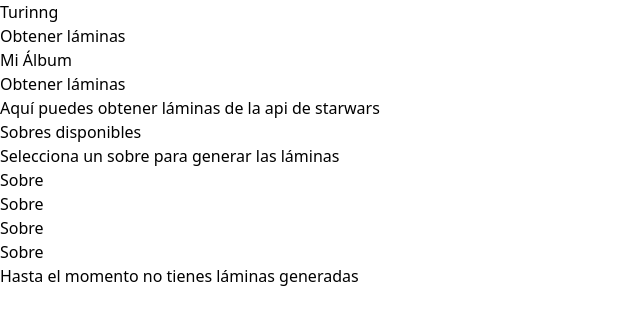
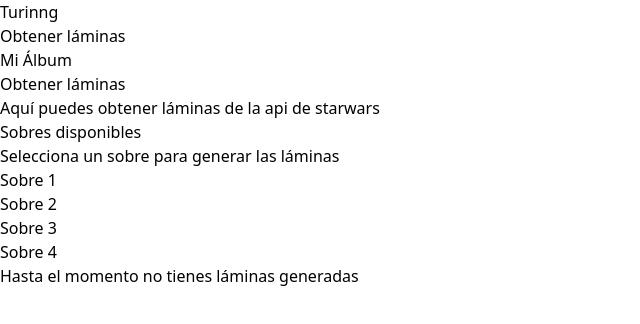
Before and after one commit to brayanyepesc/swapi, a React (Vite) app: page /obtener-laminas in a window 1280 px wide. Shown: the top 324 px of the page, without its empty margins (0-640 px from the left). Built offline with nearby package versions, Linux system fonts and the light colour scheme.

Commit message:
ref: refactor laminas page reusing code and improving lines quantity

```diff
--- /dev/null
+++ b/src/components/atoms/Sobre/Sobre.tsx
@@ -0,0 +1,9 @@
+import { SobreProps } from "./types"
+
+export const Sobre = ({ id, name }: SobreProps) => {
+    return (
+        <li key={id} className="w-full h-full p-4 text-center hover:bg-gray-900 transition-all cursor-pointer bg-gray-800 text-white rounded">
+            { name }
+        </li>
+    )
+}
--- /dev/null
+++ b/src/components/atoms/Sobre/types.ts
@@ -0,0 +1,4 @@
+export interface SobreProps {
+    id: number;
+    name: string;
+}
--- /dev/null
+++ b/src/components/atoms/index.ts
@@ -0,0 +1 @@
+export * from "./Sobre/Sobre"
--- a/src/pages/Laminas.tsx
+++ b/src/pages/Laminas.tsx
@@ -1,4 +1,7 @@
+import { Sobre } from "../components/atoms";
 import { Header } from "../components/molecules";
+import { ISobre } from "../types/types";
+import { sobresDisponiblesMock } from "../utils/constantes";
 
 export default function Laminas() {
     return (
@@ -14,18 +17,11 @@ export default function Laminas() {
                         <p className="my-2 text-sm">Selecciona un sobre para generar las láminas</p>
                     </div>
                     <ul className="h-full w-full grid grid-cols-2 gap-2">
-                        <li className="w-full h-full p-4 text-center hover:bg-gray-900 transition-all cursor-pointer bg-gray-800 text-white rounded">
-                            Sobre
-                        </li>
-                        <li className="w-full h-full p-4 text-center hover:bg-gray-900 transition-all cursor-pointer bg-gray-800 text-white rounded">
-                            Sobre
-                        </li>
-                        <li className="w-full h-full p-4 text-center hover:bg-gray-900 transition-all cursor-pointer bg-gray-800 text-white rounded">
-                            Sobre
-                        </li>
-                        <li className="w-full h-full p-4 text-center hover:bg-gray-900 transition-all cursor-pointer bg-gray-800 text-white rounded">
-                            Sobre
-                        </li>
+                        {
+                            sobresDisponiblesMock.map(({ id, name }: ISobre) => (
+                                <Sobre id={id} name={name} />
+                            ))
+                        }
                     </ul>
                 </div>
                 <div className="flex justify-center items-center">Hasta el momento no tienes láminas generadas</div>
--- a/src/types/types.ts
+++ b/src/types/types.ts
@@ -63,3 +63,8 @@ export interface IStore {
     };
     counter: number;
 }
+
+export interface ISobre {
+    id: number;
+    name: string;
+}
--- a/src/utils/constantes.ts
+++ b/src/utils/constantes.ts
@@ -1 +1,22 @@
+import { ISobre } from "../types/types";
+
 export const extensiveTextMock: string = "lorem ipsum dolor sit amet consectetur adipisicing elit. Mollitia cum ratione perspiciatis fuga illum expedita distinctio nulla reiciendis laudantium maiores porro quaerat, similique eum eligendi magnam commodi reprehenderit repudiandae dolore! Lorem, ipsum dolor sit amet consectetur adipisicing elit. Quasi nulla ut doloremque iste quae soluta. Fugiat, neque optio. Ipsa dolores voluptate quaerat quisquam. Est voluptas placeat, praesentium illum dolorem asperiores?";
+
+export const sobresDisponiblesMock: ISobre[] = [
+    {
+        id: 1,
+        name: "Sobre 1",
+    },
+    {
+        id: 2,
+        name: "Sobre 2",
+    },
+    {
+        id: 3,
+        name: "Sobre 3",
+    },
+    {
+        id: 4,
+        name: "Sobre 4",
+    },
+];
```
